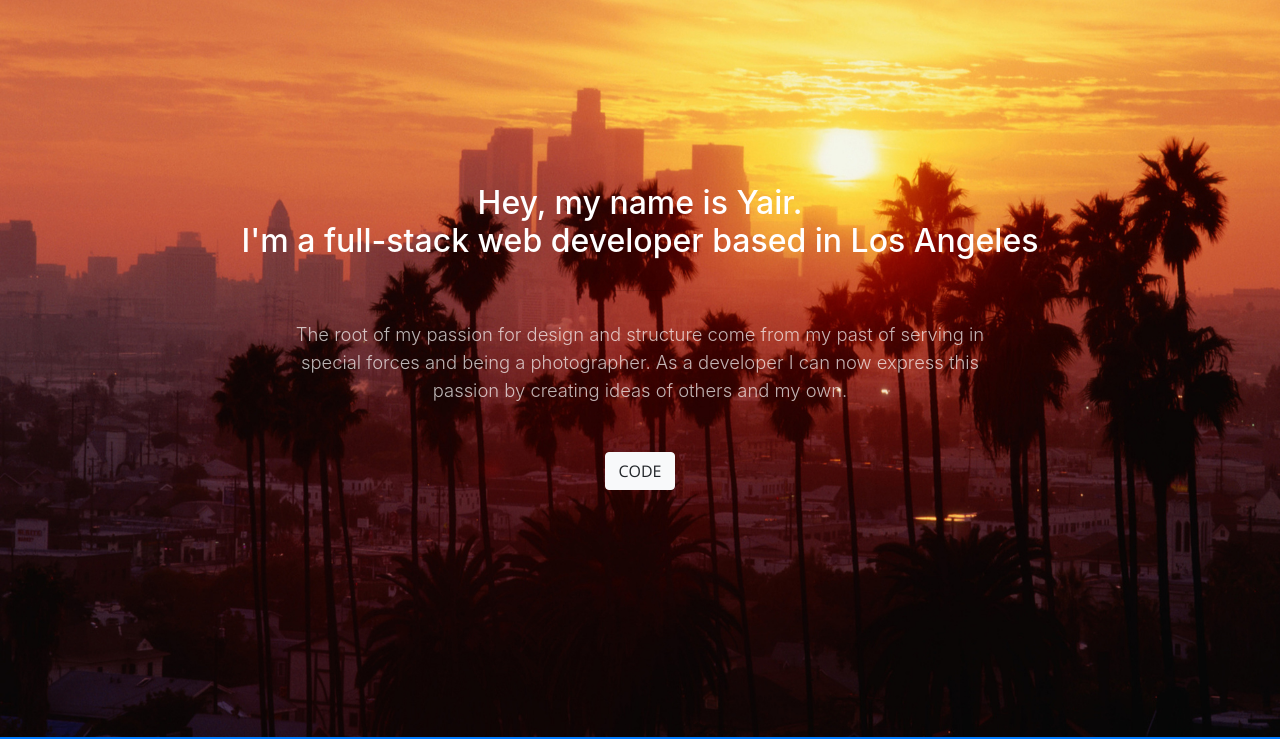
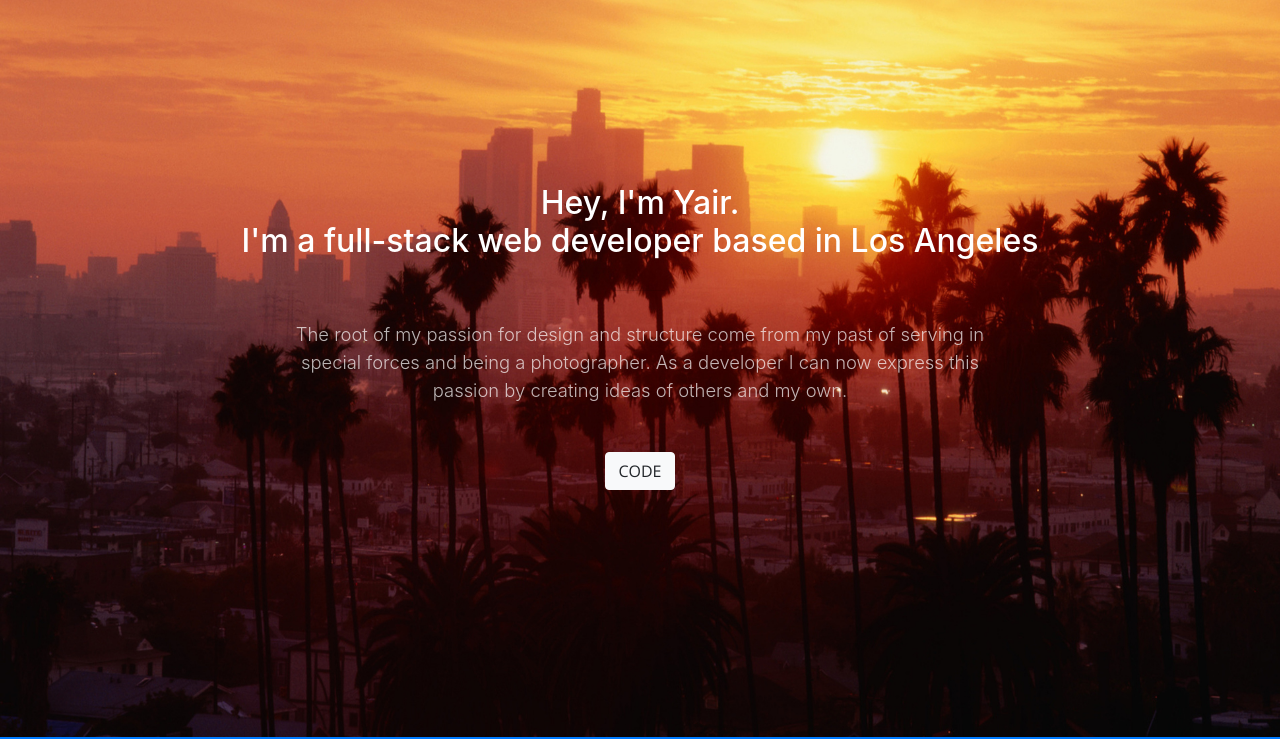
Before and after one commit to yairjoseph/portfolio, a website with bundled scripts: page index.html in a window 1280 px wide. Shown: the part 63-802 px from the top of the page. Built offline with nearby package versions, Linux system fonts and the light colour scheme.

Commit message:
Update index.html

```diff
--- a/index.html
+++ b/index.html
@@ -64,7 +64,7 @@
         <div class="col-lg-10 mx-auto">
           <!-- <h1 class="text-uppercase"> -->
           <h2>
-            Hey, my name is Yair.
+            Hey, I'm Yair.
             <br>
             I'm a full-stack web developer based in Los Angeles
           </h2>
```
